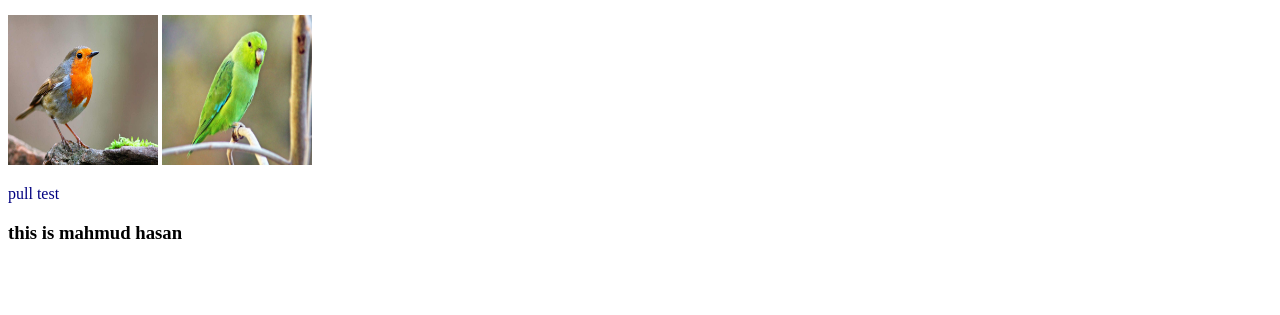
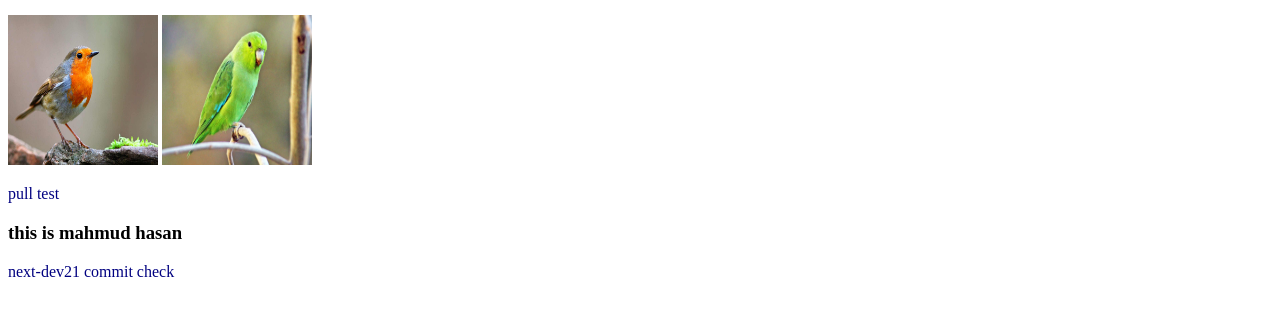
Before and after one commit to next-dev21/my-first-repo, a plain HTML site: page index.html in a window 1280 px wide. Shown: the part 445-760 px from the top of the page. Drawn offline with Linux system fonts and the light colour scheme.

Commit message:
next-dev21 commit

```diff
--- a/index.html
+++ b/index.html
@@ -25,5 +25,6 @@
     <img src="./bird/bird2.jpg" alt="bird two">
     <p>pull test</p>
     <h3>this is mahmud hasan</h3>
+    <p>next-dev21 commit check</p>
 </body>
 </html>
```
